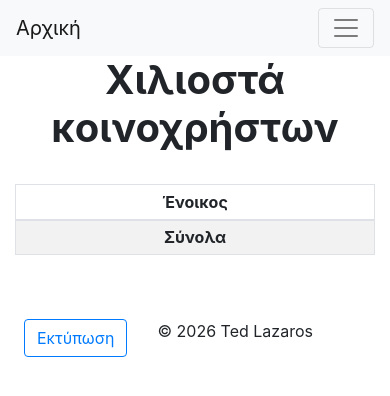
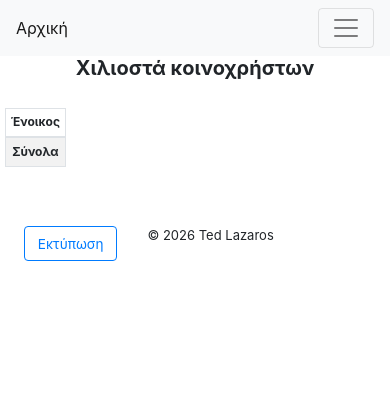
Before and after one commit to tedlaz/olo, a Django app: page /xiliosta/ in a window 390 px wide. Shown: the top 396 px of the page. Run offline with Django 3.2, Linux system fonts and the light colour scheme; data that the repository does not hold is empty; parts of the project's set-up code (start-up, migrations or seed data) failed here and were passed over.

Commit message:
fixing html layouts

```diff
--- a/koi/static/koi/styles.css
+++ b/koi/static/koi/styles.css
@@ -1,5 +1,116 @@
+/* ========================================
+   RESPONSIVE STYLES FOR MOBILE DEVICES
+   ======================================== */
+
+/* Make tables responsive on mobile */
+.table-responsive-wrapper {
+  width: 100%;
+  overflow-x: auto;
+  -webkit-overflow-scrolling: touch;
+}
+
+/* Mobile-friendly table styles */
+@media screen and (max-width: 768px) {
+  /* General body adjustments */
+  body {
+    font-size: 14px;
+  }
+
+  /* Container adjustments */
+  .container-xl,
+  .container {
+    padding-left: 10px;
+    padding-right: 10px;
+  }
+
+  /* Make all tables scrollable horizontally */
+  table {
+    display: block;
+    width: 100%;
+    overflow-x: auto;
+    -webkit-overflow-scrolling: touch;
+  }
+
+  /* Reduce table cell padding on mobile */
+  .table td,
+  .table th {
+    padding: 0.4rem;
+    font-size: 0.85rem;
+  }
+
+  /* Headings smaller on mobile */
+  h1 {
+    font-size: 1.5rem;
+  }
+
+  h2 {
+    font-size: 1.3rem;
+  }
+
+  h3 {
+    font-size: 1.1rem;
+  }
+
+  /* Navbar adjustments */
+  .navbar-brand {
+    font-size: 1rem;
+  }
+
+  .navbar-nav .nav-link {
+    padding: 0.5rem;
+  }
+
+  /* Button adjustments */
+  .btn {
+    padding: 0.4rem 0.8rem;
+    font-size: 0.85rem;
+  }
+}
+
+/* Extra small devices (phones, less than 576px) */
+@media screen and (max-width: 576px) {
+  body {
+    font-size: 13px;
+  }
+
+  .container-xl,
+  .container {
+    padding-left: 5px;
+    padding-right: 5px;
+  }
+
+  /* Even smaller table text for very small screens */
+  .table td,
+  .table th {
+    padding: 0.3rem;
+    font-size: 0.75rem;
+    white-space: nowrap;
+  }
+
+  h1 {
+    font-size: 1.25rem;
+  }
+
+  h2 {
+    font-size: 1.1rem;
+  }
+
+  h3 {
+    font-size: 1rem;
+  }
+
+  /* Stack form elements vertically */
+  .form-inline .form-control {
+    width: 100%;
+    margin-bottom: 0.5rem;
+  }
+}
+
+/* ========================================
+   PRINT STYLES
+   ======================================== */
+
 @media print {
-
   .no-print,
   .no-print * {
     display: none !important;
@@ -11,7 +122,7 @@
   }
 
   @page {
-        size: landscape
+    size: landscape;
   }
 }
 
--- a/koi/templates/koi/admin/category_list.html
+++ b/koi/templates/koi/admin/category_list.html
@@ -49,6 +49,7 @@
 
 <!-- Table -->
 <div class="bg-white dark:bg-gray-800 shadow-sm rounded-xl border border-gray-200 dark:border-gray-700 overflow-hidden">
+  <div class="overflow-x-auto">
     <table class="min-w-full divide-y divide-gray-200 dark:divide-gray-700">
       <thead class="bg-gray-50 dark:bg-gray-700">
         <tr>
@@ -116,6 +117,7 @@
       </tbody>
     </table>
   </div>
+</div>
 
 <!-- Pagination -->
 {% if categories.has_other_pages %}
--- a/koi/templates/koi/admin/diaxeiristis_list.html
+++ b/koi/templates/koi/admin/diaxeiristis_list.html
@@ -48,6 +48,7 @@
 
 <!-- Table -->
 <div class="bg-white dark:bg-gray-800 shadow-sm rounded-xl border border-gray-200 dark:border-gray-700 overflow-hidden">
+  <div class="overflow-x-auto">
     <table class="min-w-full divide-y divide-gray-200 dark:divide-gray-700">
       <thead class="bg-gray-50 dark:bg-gray-700">
         <tr>
@@ -61,7 +62,8 @@
             class="px-2 py-3 text-left text-xs font-medium text-gray-500 dark:text-gray-300 uppercase tracking-wider">
             Ημ/νία Ανάληψης</th>
           <th scope="col"
-          class="px-2 py-3 text-left text-xs font-medium text-gray-500 dark:text-gray-300 uppercase tracking-wider">Φύλο
+            class="px-2 py-3 text-left text-xs font-medium text-gray-500 dark:text-gray-300 uppercase tracking-wider">
+            Φύλο
           </th>
           <th scope="col"
             class="px-2 py-3 text-right text-xs font-medium text-gray-500 dark:text-gray-300 uppercase tracking-wider">
@@ -147,6 +149,7 @@
       </tbody>
     </table>
   </div>
+</div>
 
 <!-- Pagination -->
 {% if diaxeiristes.has_other_pages %}
--- a/koi/templates/koi/admin/xiliosta_list.html
+++ b/koi/templates/koi/admin/xiliosta_list.html
@@ -48,6 +48,7 @@
 
 <!-- Table -->
 <div class="bg-white dark:bg-gray-800 shadow-sm rounded-xl border border-gray-200 dark:border-gray-700 overflow-hidden">
+  <div class="overflow-x-auto">
     <table class="min-w-full divide-y divide-gray-200 dark:divide-gray-700">
       <thead class="bg-gray-50 dark:bg-gray-700">
         <tr>
@@ -131,6 +132,7 @@
       </tbody>
     </table>
   </div>
+</div>
 
 <!-- Pagination -->
 {% if xiliosta_list.has_other_pages %}
--- a/koi/templates/koi/base.html
+++ b/koi/templates/koi/base.html
@@ -1,24 +1,22 @@
 {% load static %}
 <!DOCTYPE html>
 <html>
+
 <head>
   <!-- Required meta tags -->
   <meta charset="utf-8" />
   <meta name="viewport" content="width=device-width, initial-scale=1, shrink-to-fit=no" />
   <link rel="icon" href="{% static 'images/favicon.png' %}" />
 
-    <link
-      rel="stylesheet"
-      href="https://cdn.jsdelivr.net/npm/bootstrap@4.6.0/dist/css/bootstrap.min.css"
-      integrity="sha384-B0vP5xmATw1+K9KRQjQERJvTumQW0nPEzvF6L/Z6nronJ3oUOFUFpCjEUQouq2+l"
-      crossorigin="anonymous"
-    />
+  <link rel="stylesheet" href="https://cdn.jsdelivr.net/npm/bootstrap@4.6.0/dist/css/bootstrap.min.css"
+    integrity="sha384-B0vP5xmATw1+K9KRQjQERJvTumQW0nPEzvF6L/Z6nronJ3oUOFUFpCjEUQouq2+l" crossorigin="anonymous" />
 
   <link rel="stylesheet" type="text/css" href="{% static 'koi/styles.css' %}" />
 
   <!-- Jquery JS -->
   <script src="https://ajax.googleapis.com/ajax/libs/jquery/3.5.1/jquery.min.js"></script>
 </head>
+
 <body>
   {% include 'koi/includes/navbar1.html' %}
   <main role="main" class="container-xl">
@@ -31,14 +29,14 @@
   {% include 'koi/includes/footer.html' %}
 
 
-    {% comment %} <script src="{% static 'prism.js' %}"></script> {% endcomment %}
+  {% comment %}
+  <script src="{% static 'prism.js' %}"></script> {% endcomment %}
 
   <script type="text/javascript" src="{% static 'koi/custom.js' %}"></script>
 
-    <script
-      src="https://cdn.jsdelivr.net/npm/bootstrap@4.6.0/dist/js/bootstrap.min.js"
-      integrity="sha384-+YQ4JLhjyBLPDQt//I+STsc9iw4uQqACwlvpslubQzn4u2UU2UFM80nGisd026JF"
-      crossorigin="anonymous"
-    ></script>
+  <script src="https://cdn.jsdelivr.net/npm/bootstrap@4.6.0/dist/js/bootstrap.bundle.min.js"
+    integrity="sha384-Piv4xVNRyMGpqkS2by6br4gNJ7DXjqk09RmUpJ8jgGtD7zP9yug3goQfGII0yAns"
+    crossorigin="anonymous"></script>
 </body>
+
 </html>
--- a/koi/templates/koi/includes/navbar1.html
+++ b/koi/templates/koi/includes/navbar1.html
@@ -1,4 +1,4 @@
-<nav class="navbar navbar-expand-sm navbar-light bg-light">
+<nav class="navbar navbar-expand-lg navbar-light bg-light">
   <a class="navbar-brand" href="/">Αρχική</a>
   <button class="navbar-toggler" type="button" data-toggle="collapse" data-target="#navbarSupportedContent"
     aria-controls="navbarSupportedContent" aria-expanded="false" aria-label="Toggle navigation">
@@ -26,16 +26,25 @@
         </div>
       </li>
     </ul>
+    <ul class="navbar-nav ml-auto">
       {% if user.is_authenticated %}
+      <li class="nav-item">
         <a class="nav-link" href="{% url 'koi:admin_dashboard' %}">manage</a>
+      </li>
+      <li class="nav-item">
         <a class="nav-link" href="{% url 'admin:index' %}">Database</a>
+      </li>
+      <li class="nav-item">
         <form method="post" action="{% url 'logout' %}" class="d-inline">
           {% csrf_token %}
           <button type="submit" class="btn btn-outline-success my-2 my-sm-0">{{ user.username }} (logout)</button>
         </form>
+      </li>
       {% else %}
+      <li class="nav-item">
         <a class="btn btn-outline-danger my-2 my-sm-0" href="{% url 'admin:index' %}">login</a>
+      </li>
       {% endif %}
-
+    </ul>
   </div>
 </nav>
--- a/koi/templates/koi/katanomi.html
+++ b/koi/templates/koi/katanomi.html
@@ -1,6 +1,7 @@
 {% extends "koi/base.html" %} {% load static %} {% block content %}
-<h2 align="center"><b>{{ title }}</b></h2>
+<h2 class="text-center"><b>{{ title }}</b></h2>
 <br>
+<div class="table-responsive">
   <table class="table table-sm table-striped table-bordered">
     <thead class="text-center">
       <tr>
@@ -32,5 +33,6 @@
       </tr>
     </tbody>
   </table>
+</div>
 <br />
 {% endblock content %}
--- a/koi/templates/koi/xiliosta.html
+++ b/koi/templates/koi/xiliosta.html
@@ -1,8 +1,9 @@
 {% extends "koi/base.html" %}
 {% load static %}
 {% block content %}
-  <h1 align="center"><b>Χιλιοστά κοινοχρήστων</b></h1>
-  <br>
+<h1 class="text-center"><b>Χιλιοστά κοινοχρήστων</b></h1>
+<br>
+<div class="table-responsive">
   <table class="table table-sm table-striped table-bordered">
     <thead class="text-center">
       <tr>
@@ -31,6 +32,6 @@
       </tr>
     </tbody>
   </table>
-  <br>
-  {% endblock content %}
-</html>
+</div>
+<br>
+{% endblock content %}
```
Also changed, not shown: koi/templates/koi/admin/base_admin.html (+41 -9 lines), koi/templates/koi/apodeijeis.html (+5 -3 lines), koi/templates/koi/dapanes.html (+6 -9 lines), koi/templates/koi/index.html (+3 -4 lines). Lines whose indentation alone changed are shown as unchanged.
